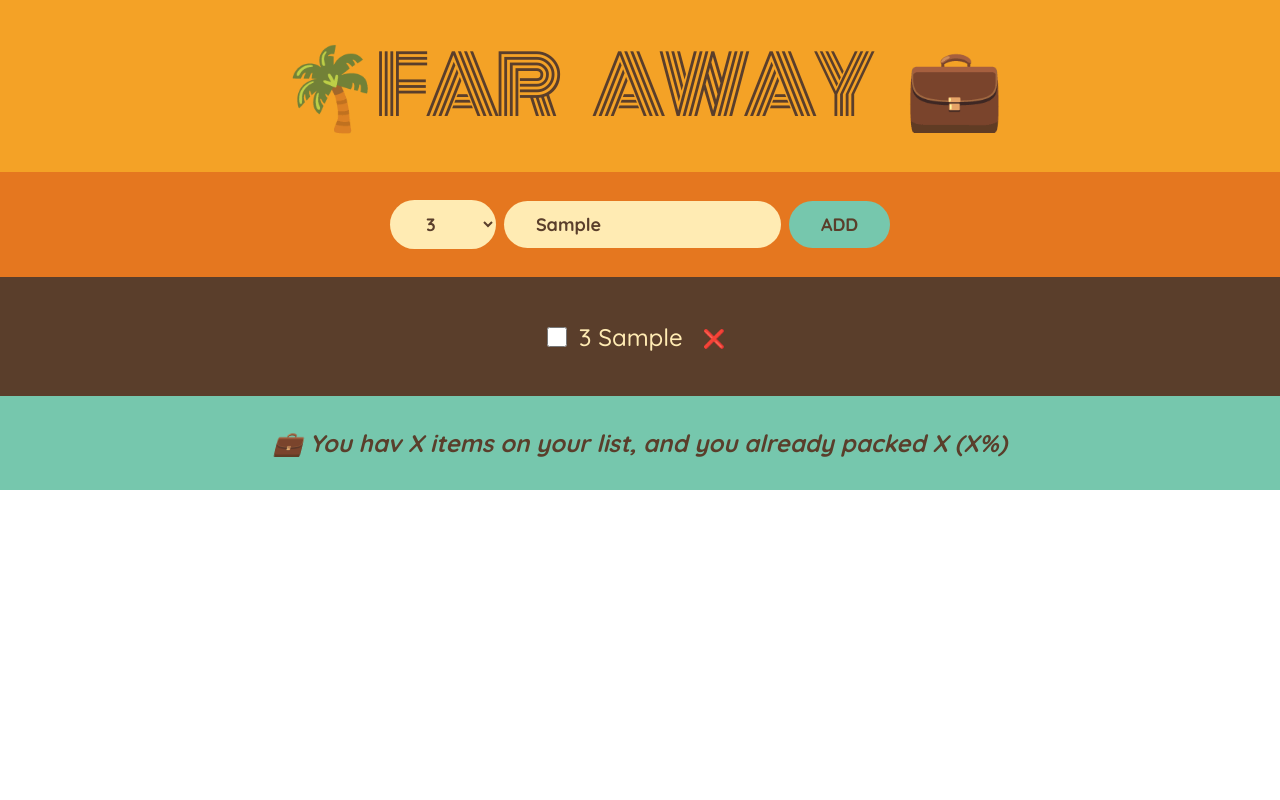
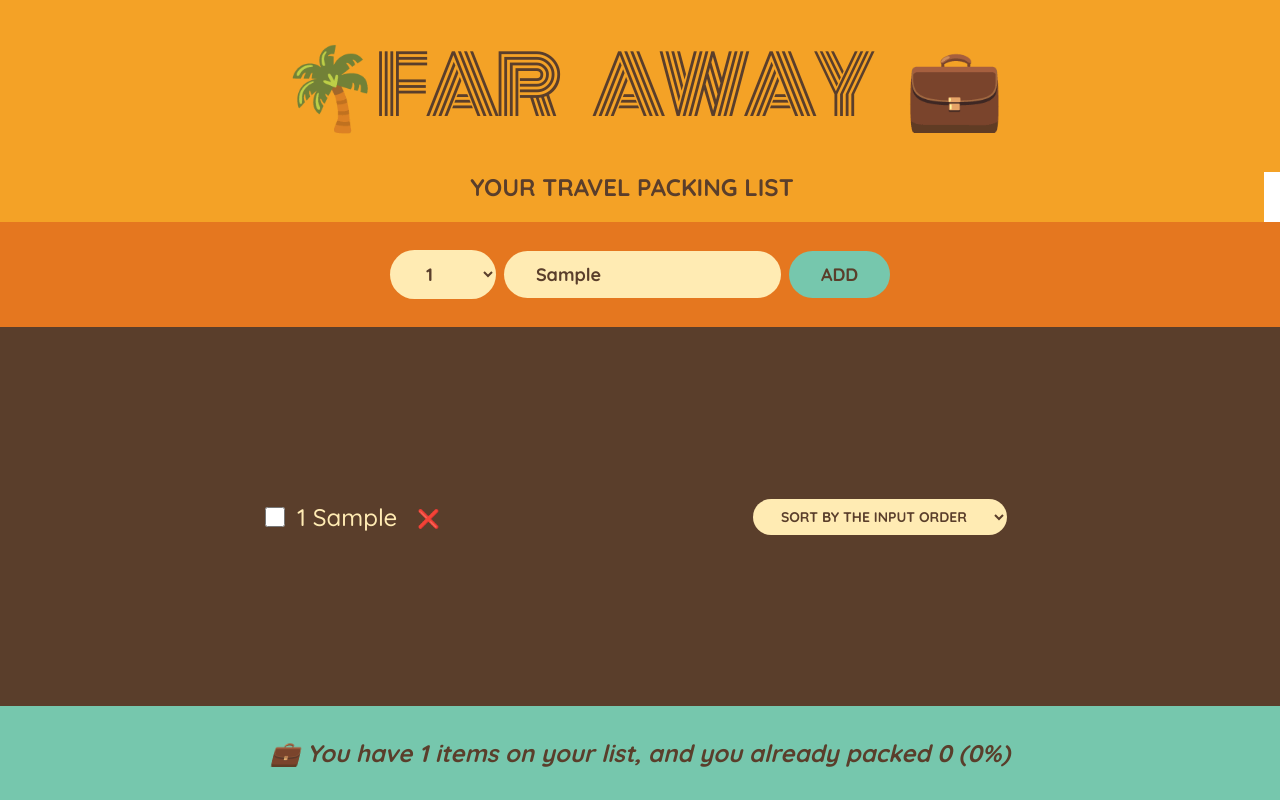
Before and after one commit to Samuel-Omobuwa/Travel_LIst_App, a React (Vite) app: page / in a window 1280 px wide. Both pictures are taken after typing "Sample" into the empty fields and a click on the button "ADD". Built offline with nearby package versions, Linux system fonts and the light colour scheme.

Commit message:
packed items logic

```diff
--- a/src/App.jsx
+++ b/src/App.jsx
@@ -1,5 +1,4 @@
 import { useState } from "react";
-
 
 export default function App() {
   const [items, setItem] = useState([]);
@@ -12,28 +11,49 @@ export default function App() {
     setItem((items) => items.filter((item) => item.id !== id));
   }
 
-  function handleItemToggle(id){
-    setItem((items) => items.map((item)=> item.id === id ?{...item, packed: !item.packed} : item))
+  function handleItemToggle(id) {
+    setItem((items) =>
+      items.map((item) =>
+        item.id === id ? { ...item, packed: !item.packed } : item
+      )
+    );
   }
 
   return (
-    <div className="App">
+    <div className="app">
       <Logo />
       <Form onhandleAddItems={handleAddItems} />
-      <PackingList items={items}
-      onToggleItem={handleItemToggle}
-      onDeleteItems={handleDeleteItems} />
-      <Stats />
+      <PackingList
+        items={items}
+        onToggleItem={handleItemToggle}
+        onDeleteItems={handleDeleteItems}
+      />
+      <Stats items={items} />
     </div>
   );
 }
 
 function Logo() {
-  return <h1>🌴Far Away 💼</h1>;
+  return (
+    <div>
+      <h1>🌴Far Away 💼</h1>
+      <h3
+        style={{
+          backgroundColor: "#f4a226",
+          textAlign: "center",
+          fontWeight: "900",
+          padding: "0px 0px 20px 0px",
+        }}
+      >
+        YOUR TRAVEL PACKING LIST{" "}
+      </h3>
+    </div>
+  );
 }
+
 function Form({ onhandleAddItems }) {
   const [description, setDescription] = useState("");
-  const [quantity, setQuantity] = useState(3);
+  const [quantity, setQuantity] = useState(1);
 
   function handleItemSubmit(e) {
     e.preventDefault();
@@ -71,16 +91,33 @@ function PackingList({ items, onDeleteItems, onToggleItem }) {
   return (
     <div className="list">
       {items.map((item) => (
-        <Item item={item} key={item.id} onDeleteItems={onDeleteItems} onToggleItem={onToggleItem} />
+        <Item
+          item={item}
+          key={item.id}
+          onDeleteItems={onDeleteItems}
+          onToggleItem={onToggleItem}
+        />
       ))}
+
+      <div className="actions">
+        <select name="" id="">
+          <option value="input">Sort by the input order</option>
+          <option value="description">Sort by description </option>
+          <option value="packed">Sort by packed status</option>
+        </select>
+      </div>
     </div>
   );
 }
 
 function Item({ item, onDeleteItems, onToggleItem }) {
   return (
-    <li>
-      <input type="checkbox" value={item.packed} onChange={()=> onToggleItem(item.id)} />
+    <li className="">
+      <input
+        type="checkbox"
+        value={item.packed}
+        onChange={() => onToggleItem(item.id)}
+      />
       <span
         style={
           item.packed
@@ -90,15 +127,29 @@ function Item({ item, onDeleteItems, onToggleItem }) {
       >
         {item.quantity} {item.description}
       </span>
-      <button onClick={()=> onDeleteItems(item.id)}>❌</button>
+      <button onClick={() => onDeleteItems(item.id)}>❌</button>
     </li>
   );
 }
 
-function Stats() {
+function Stats({ items }) {
+  if (!items.length)
+    return (
+      <p className="stats">
+        <em> Start adding some items to your list 🚀</em>
+      </p>
+    );
+  const numItems = items.length;
+  const numPacked = items.filter((item) => item.packed).length;
+  const percentage = Math.round((numPacked / numItems) * 100);
+
   return (
     <footer className="stats">
-      <em>💼 You hav X items on your list, and you already packed X (X%) </em>
+      <em>
+        {percentage === 100
+          ? "You go everything! Ready to go ✈️"
+          : `  💼 You have ${numItems} items on your list, and you already packed ${numPacked} (${percentage}%) `}
+      </em>
     </footer>
   );
 }
--- a/src/index.css
+++ b/src/index.css
@@ -32,7 +32,7 @@ body {
   grid-template-rows: auto auto 1fr auto;
 }
 
-h1 {
+ h1 {
   text-align: center;
   background-color: #f4a226;
   font-family: "Monoton";
@@ -83,8 +83,8 @@ input {
   padding: 4rem 0;
 
   display: flex;
-  justify-content: space-between;
-  flex-direction: column;
+  justify-content: space-evenly;
+  flex-direction: row;
   gap: 3.2rem;
   align-items: center;
 }
@@ -112,6 +112,7 @@ input {
 
 .list li {
   display: flex;
+  flex-wrap: wrap;
   align-items: center;
   gap: 1.2rem;
 }
```
